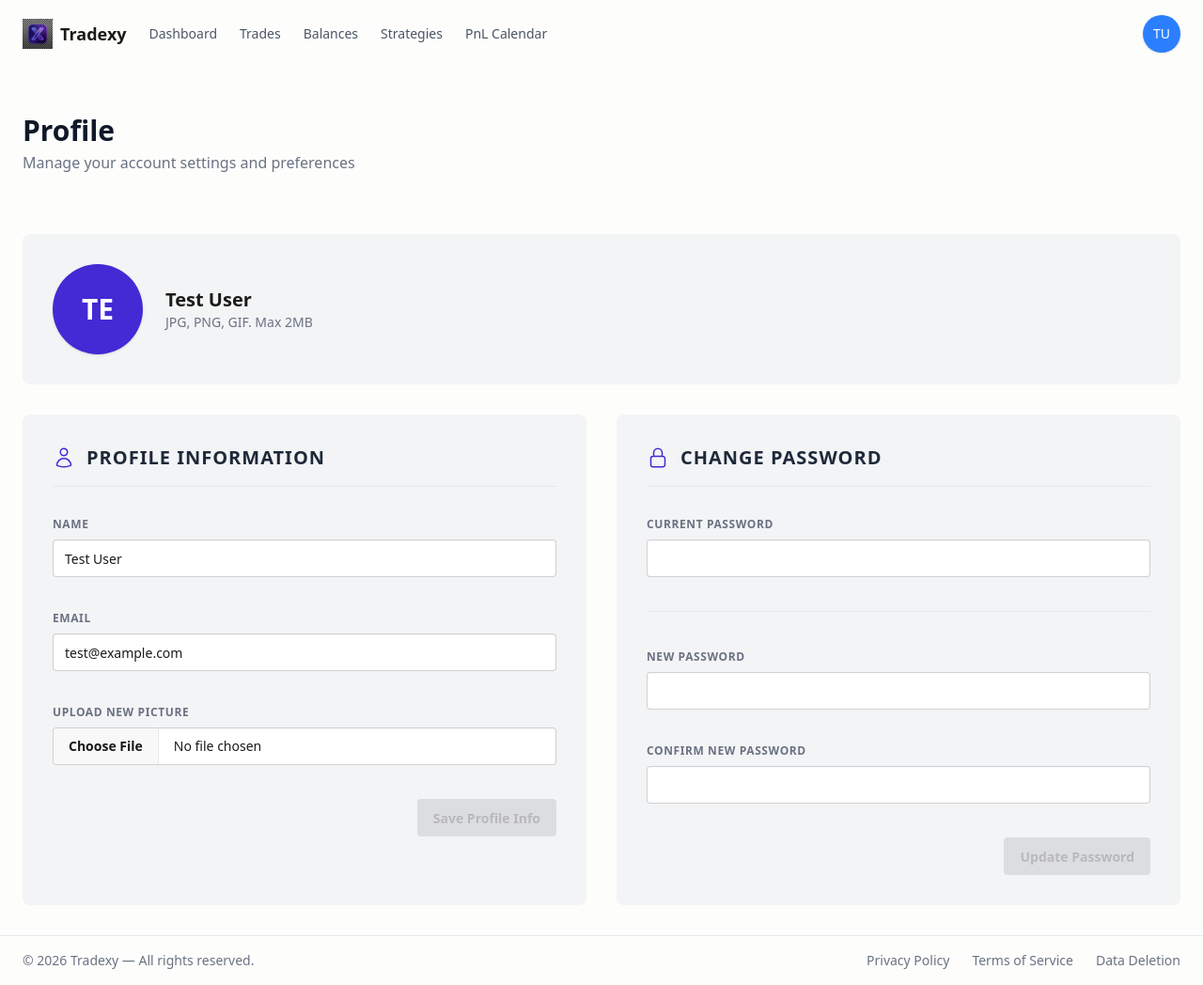
After one commit to codebykenth/tradexy, a Laravel app: page /profile in a window 1280 px wide. The commit adds this page. Shown: the whole page at 94% size. Run offline with Laravel 12, Linux system fonts and the light colour scheme; a user stored in the database is signed in; data comes from the database, SQL or seed files in the repository; style sheets or scripts are compiled from the project's sources; some web fonts are replaced.

Commit message:
Fix timezone in closed pnl schedule and add profile

```diff
--- a/app/Console/Commands/FetchClosedPnl.php
+++ b/app/Console/Commands/FetchClosedPnl.php
@@ -78,9 +78,9 @@ class FetchClosedPnl extends Command
                 $closeSide = strtolower($trade['side']) === 'buy' ? 'long' : 'short';
                 $entrySide = $closeSide === 'long' ? 'short' : 'long';
 
-                // Convert millisecond timestamps to datetime
-                $openDatetime = Carbon::createFromTimestampMs((int) $trade['createdTime']);
-                $closeDatetime = Carbon::createFromTimestampMs((int) $trade['updatedTime']);
+                // Convert millisecond timestamps to Manila time
+                $openDatetime = Carbon::createFromTimestampMs((int) $trade['createdTime'])->setTimezone('Asia/Manila');
+                $closeDatetime = Carbon::createFromTimestampMs((int) $trade['updatedTime'])->setTimezone('Asia/Manila');
 
                 // Use firstOrCreate to prevent duplicate trades
                 $result = Trade::firstOrCreate(
--- /dev/null
+++ b/app/Http/Controllers/ProfileController.php
@@ -0,0 +1,91 @@
+<?php
+
+namespace App\Http\Controllers;
+
+use App\Http\Requests\ProfileUpdateRequest;
+use App\Http\Requests\ChangePasswordRequest;
+use Illuminate\Http\RedirectResponse;
+use Illuminate\Http\Request;
+use Illuminate\Support\Facades\Auth;
+use Illuminate\Support\Facades\Hash;
+use Illuminate\Support\Facades\Http;
+use Illuminate\View\View;
+
+class ProfileController extends Controller
+{
+    /**
+     * Display the user's profile page.
+     */
+    public function show(): View
+    {
+        return view('profile.show', [
+            'user' => Auth::user(),
+        ]);
+    }
+
+    /**
+     * Update the user's profile information.
+     */
+    public function update(ProfileUpdateRequest $request): RedirectResponse
+    {
+        $user = Auth::user();
+
+        $user->fill($request->validated());
+
+        if ($request->has('profile_picture')) {
+            $user->profile_picture = $this->uploadProfilePicture($request);
+        }
+
+        $user->save();
+
+        return redirect()->route('profile.show')->with('success', 'Profile updated successfully.');
+    }
+
+    /**
+     * Upload profile picture to FreeImage.host.
+     */
+    private function uploadProfilePicture(ProfileUpdateRequest $request): ?string
+    {
+        try {
+            $base64 = base64_encode(
+                file_get_contents($request->file('profile_picture')->path())
+            );
+
+            $response = Http::asForm()->post('https://freeimage.host/api/1/upload', [
+                'key' => config('services.freeimg.key'),
+                'source' => $base64,
+                'format' => 'json',
+            ]);
+
+            return $response->json('image.display_url');
+        } catch (\Exception $e) {
+            report($e);
+            return null;
+        }
+    }
+
+    /**
+     * Change the user's password.
+     */
+    public function changePassword(ChangePasswordRequest $request): RedirectResponse
+    {
+        $user = Auth::user();
+
+        $user->password = Hash::make($request->new_password);
+        $user->save();
+
+        return redirect()->route('profile.show')->with('success', 'Password changed successfully.');
+    }
+
+    /**
+     * Remove the user's profile picture.
+     */
+    public function removeProfilePicture(Request $request): RedirectResponse
+    {
+        $user = Auth::user();
+        $user->profile_picture = null;
+        $user->save();
+
+        return redirect()->route('profile.show')->with('success', 'Profile picture removed successfully.');
+    }
+}
--- a/resources/views/components/form-dirty-state-check.blade.php
+++ b/resources/views/components/form-dirty-state-check.blade.php
@@ -1,10 +1,12 @@
 <!-- Form Dirty State Check -->
 <script>
-        (function () {
-            const form = document.getElementById('form');
-            const submitBtn = form ? form.querySelector('button[type="submit"]') : null;
+    (function () {
+        const forms = document.querySelectorAll('#form, .dirty-check');
+        if (forms.length === 0) return;
 
-            if (!form || !submitBtn) return;
+        forms.forEach(form => {
+            const submitBtn = form.querySelector('button[type="submit"]');
+            if (!submitBtn) return;
 
             /**
              * Serialize only text-based form entries (skip file inputs).
@@ -53,5 +55,6 @@
             // Listen for dynamically added/removed reason/lesson rows
             const observer = new MutationObserver(checkDirtyState);
             observer.observe(form, { childList: true, subtree: true });
-        })();
+        });
+    })();
 </script>
--- a/resources/views/components/nav-bar.blade.php
+++ b/resources/views/components/nav-bar.blade.php
@@ -34,7 +34,7 @@
                     <div class="w-10 h-10 rounded-full bg-blue-500 text-white flex justify-center items-center cursor-pointer shadow hover:bg-blue-600 transition-colors"
                         id="avatar-btn">
                         @if ($profilePicture)
-                            <img src="" alt="" class="rounded-full w-full h-full object-cover">
+                            <img src="{{ $profilePicture }}" alt="{{ Auth::user()->name ?? 'User' }}" class="rounded-full w-full h-full object-cover">
                         @else
                             @if (!empty($initials))
                                 <span class="font-medium text-sm">{{ $initials }}</span>
--- /dev/null
+++ b/resources/views/profile/show.blade.php
@@ -0,0 +1,169 @@
+<x-layouts.app>
+    <div class="max-w-7xl mx-auto px-6">
+        <div class="flex items-center justify-between my-4">
+            <div>
+                <x-page-title title="Profile" subtitle="Manage your account settings and preferences" />
+            </div>
+        </div>
+
+        @if (session('success'))
+            <div class="alert alert-success mt-4">
+                <span>{{ session('success') }}</span>
+            </div>
+        @endif
+
+        <div class="flex flex-col gap-8 my-8">
+            <!-- Profile Picture Section -->
+            <div class="bg-gray-100 rounded-lg p-8 flex items-center justify-between gap-6">
+                <div class="flex items-center gap-6">
+                    <div
+                        class="w-24 h-24 rounded-full bg-primary text-white flex items-center justify-center text-3xl font-bold overflow-hidden shadow-sm">
+                        @if (Auth::user()->profile_picture)
+                            <img src="{{ Auth::user()->profile_picture }}" alt="{{ Auth::user()->name }}"
+                                class="w-full h-full object-cover">
+                        @else
+                            {{ strtoupper(substr(Auth::user()->name, 0, 2)) }}
+                        @endif
+                    </div>
+                    <div>
+                        <p class="text-xl font-bold">{{ Auth::user()->name }}</p>
+                        <p class="text-sm text-gray-500">JPG, PNG, GIF. Max 2MB</p>
+                    </div>
+                </div>
+                <div>
+                    @if (Auth::user()->profile_picture)
+                        <form action="{{ route('profile.remove-picture') }}" method="POST" class="inline">
+                            @csrf
+                            @method('DELETE')
+                            <button type="submit" class="btn btn-error text-white">Remove Picture</button>
+                        </form>
+                    @endif
+                </div>
+            </div>
+
+            <div class="flex flex-col md:flex-row gap-8">
+                <!-- Profile Information Form -->
+                <form id="form" action="{{ route('profile.update') }}" method="POST" enctype="multipart/form-data"
+                    class="bg-gray-100 rounded-lg p-8 w-full md:w-1/2">
+                    @csrf
+                    @method('PUT')
+                    <div class="flex items-center gap-3 text-gray-800 mb-6 border-b border-gray-200 pb-4">
+                        <svg xmlns="http://www.w3.org/2000/svg" fill="none" viewBox="0 0 24 24" stroke-width="1.5"
+                            stroke="currentColor" class="size-6 text-primary">
+                            <path stroke-linecap="round" stroke-linejoin="round"
+                                d="M15.75 6a3.75 3.75 0 1 1-7.5 0 3.75 3.75 0 0 1 7.5 0ZM4.501 20.118a7.5 7.5 0 0 1 14.998 0A17.933 17.933 0 0 1 12 21.75c-2.676 0-5.216-.584-7.499-1.632Z" />
+                        </svg>
+                        <h2 class="text-xl font-bold uppercase tracking-wider">Profile Information</h2>
+                    </div>
+
+                    <div class="flex flex-col gap-6">
+                        <div>
+                            <fieldset class="fieldset w-full">
+                                <legend
+                                    class="fieldset-legend uppercase font-semibold text-xs tracking-wider text-gray-500">
+                                    Name</legend>
+                                <input type="text" id="name" name="name" value="{{ old('name', Auth::user()->name) }}"
+                                    class="input w-full @error('name') input-error @enderror" required>
+                                @error('name')
+                                    <p class="text-error text-xs mt-1">{{ $message }}</p>
+                                @enderror
+                            </fieldset>
+                        </div>
+
+                        <div>
+                            <fieldset class="fieldset w-full">
+                                <legend
+                                    class="fieldset-legend uppercase font-semibold text-xs tracking-wider text-gray-500">
+                                    Email</legend>
+                                <input type="email" id="email" name="email"
+                                    value="{{ old('email', Auth::user()->email) }}"
+                                    class="input w-full @error('email') input-error @enderror" required>
+                                @error('email')
+                                    <p class="text-error text-xs mt-1">{{ $message }}</p>
+                                @enderror
+                            </fieldset>
+                        </div>
+
+                        <div>
+                            <fieldset class="fieldset w-full">
+                                <legend
+                                    class="fieldset-legend uppercase font-semibold text-xs tracking-wider text-gray-500">
+                                    Upload New Picture</legend>
+                                <input type="file" id="profile_picture" name="profile_picture" accept="image/*"
+                                    class="file-input file-input-bordered w-full @error('profile_picture') file-input-error @enderror">
+                                @error('profile_picture')
+                                    <p class="text-error text-xs mt-1">{{ $message }}</p>
+                                @enderror
+                            </fieldset>
+                        </div>
+                    </div>
+
+                    <div class="mt-8 flex justify-end">
+                        <button type="submit" class="btn btn-primary w-full md:w-auto">Save Profile Info</button>
+                    </div>
+                </form>
+
+                <!-- Change Password Form -->
+                <form action="{{ route('profile.change-password') }}" method="POST"
+                    class="dirty-check bg-gray-100 rounded-lg p-8 w-full md:w-1/2">
+                    @csrf
+                    @method('PUT')
+
+                    <div class="flex items-center gap-3 text-gray-800 mb-6 border-b border-gray-200 pb-4">
+                        <svg xmlns="http://www.w3.org/2000/svg" fill="none" viewBox="0 0 24 24" stroke-width="1.5"
+                            stroke="currentColor" class="size-6 text-primary">
+                            <path stroke-linecap="round" stroke-linejoin="round"
+                                d="M16.5 10.5V6.75a4.5 4.5 0 1 0-9 0v3.75m-.75 11.25h10.5a2.25 2.25 0 0 0 2.25-2.25v-6.75a2.25 2.25 0 0 0-2.25-2.25H6.75a2.25 2.25 0 0 0-2.25 2.25v6.75a2.25 2.25 0 0 0 2.25 2.25Z" />
+                        </svg>
+                        <h2 class="text-xl font-bold uppercase tracking-wider">Change Password</h2>
+                    </div>
+
+                    <div class="flex flex-col gap-6">
+                        <div>
+                            <fieldset class="fieldset w-full">
+                                <legend
+                                    class="fieldset-legend uppercase font-semibold text-xs tracking-wider text-gray-500">
+                                    Current Password</legend>
+                                <input type="password" id="current_password" name="current_password"
+                                    class="input w-full @error('current_password') input-error @enderror" required>
+                                @error('current_password')
+                                    <p class="text-error text-xs mt-1">{{ $message }}</p>
+                                @enderror
+                            </fieldset>
+                        </div>
+
+                        <div class="border-t border-gray-200 my-2"></div>
+
+                        <div>
+                            <fieldset class="fieldset w-full">
+                                <legend
+                                    class="fieldset-legend uppercase font-semibold text-xs tracking-wider text-gray-500">
+                                    New Password</legend>
+                                <input type="password" id="new_password" name="new_password"
+                                    class="input w-full @error('new_password') input-error @enderror" required>
+                                @error('new_password')
+                                    <p class="text-error text-xs mt-1">{{ $message }}</p>
+                                @enderror
+                            </fieldset>
+                        </div>
+
+                        <div>
+                            <fieldset class="fieldset w-full">
+                                <legend
+                                    class="fieldset-legend uppercase font-semibold text-xs tracking-wider text-gray-500">
+                                    Confirm New Password</legend>
+                                <input type="password" id="new_password_confirmation" name="new_password_confirmation"
+                                    class="input w-full" required>
+                            </fieldset>
+                        </div>
+                    </div>
+
+                    <div class="mt-8 flex justify-end">
+                        <button type="submit" class="btn btn-primary w-full md:w-auto">Update Password</button>
+                    </div>
+                </form>
+            </div>
+        </div>
+    </div>
+</x-layouts.app>
+@include('components.form-dirty-state-check')
--- a/routes/web.php
+++ b/routes/web.php
@@ -10,6 +10,7 @@ use App\Http\Controllers\MigrateBalancesController;
 use App\Http\Controllers\MigrateStrategiesController;
 use App\Http\Controllers\MigrateTradesController;
 use App\Http\Controllers\PnlCalendarController;
+use App\Http\Controllers\ProfileController;
 use App\Http\Controllers\StrategyController;
 use App\Http\Controllers\TradeController;
 use Illuminate\Support\Facades\Auth;
@@ -63,6 +64,7 @@ Route::middleware(['throttle:read'])->group(function () {
         Route::resource('trades', TradeController::class)->only(['index', 'show', 'create', 'edit']);
         Route::resource('balances', BalanceController::class)->only(['index', 'create']);
         Route::resource('strategies', StrategyController::class)->only(['index', 'create', 'show', 'edit']);
+        Route::get('profile', [ProfileController::class, 'show'])->name('profile.show');
     });
 });
 
@@ -71,4 +73,7 @@ Route::middleware(['throttle:write', 'auth'])->group(function () {
     Route::resource('trades', TradeController::class)->only(['store', 'update', 'destroy']);
     Route::resource('balances', BalanceController::class)->only(['store', 'update', 'destroy']);
     Route::resource('strategies', StrategyController::class)->only(['store', 'update', 'destroy']);
+    Route::put('profile', [ProfileController::class, 'update'])->name('profile.update');
+    Route::put('profile/change-password', [ProfileController::class, 'changePassword'])->name('profile.change-password');
+    Route::delete('profile/remove-picture', [ProfileController::class, 'removeProfilePicture'])->name('profile.remove-picture');
 });
```
Also changed, not shown: app/Http/Requests/ChangePasswordRequest.php (added, +57 -0 lines), app/Http/Requests/ProfileUpdateRequest.php (added, +55 -0 lines), resources/views/trades/show.blade.php (+6 -2 lines).
